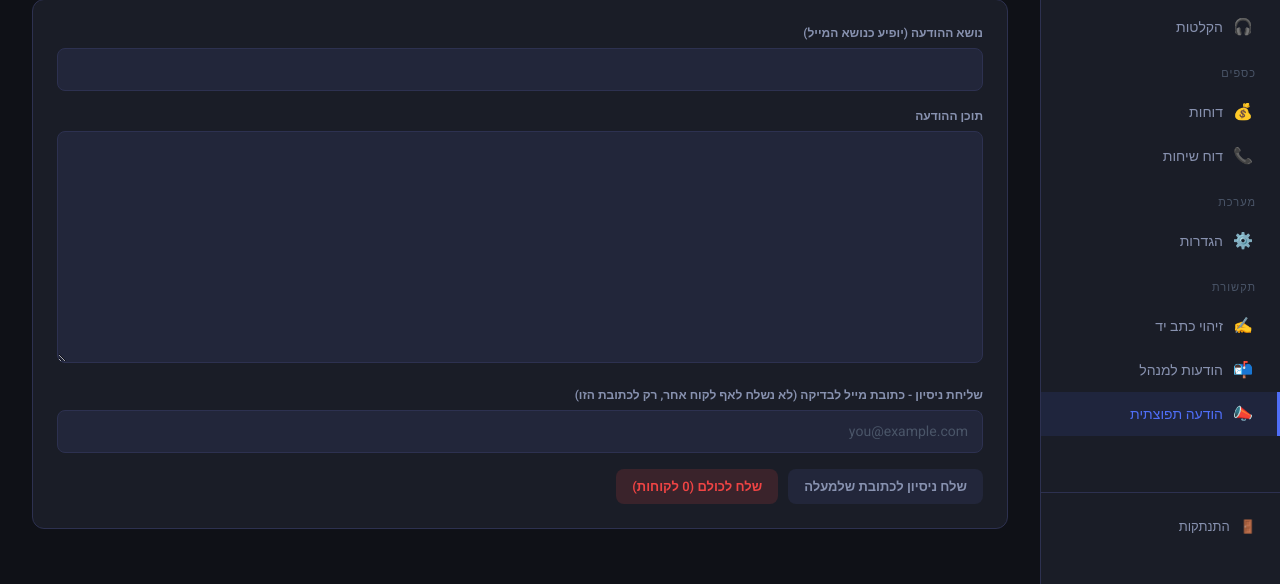
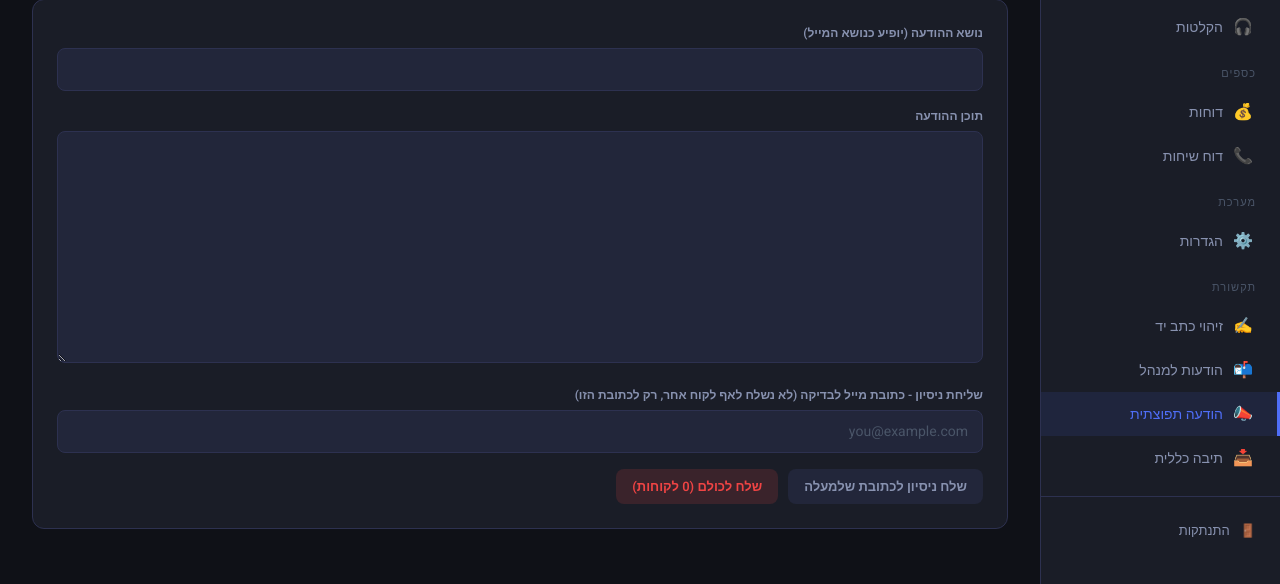
Before and after one commit to saryDavidovich/phone-transcription, a Flask app: page /admin/broadcast in a window 1280 px wide. Shown: the part 216-800 px from the top of the page. Run offline with Flask 3, Linux system fonts and the light colour scheme; a user stored in the database is signed in.

Commit message:
Add inbox link to admin sidebar

```diff
--- a/templates/admin/base.html
+++ b/templates/admin/base.html
@@ -223,6 +223,9 @@ textarea.form-input { resize:vertical; min-height:80px; }
     <a href="/admin/broadcast" class="nav-item {% if request.endpoint in ['admin.broadcast_message','admin.broadcast_test','admin.broadcast_send'] %}active{% endif %}">
       <span class="nav-icon">📣</span> הודעה תפוצתית
     </a>
+    <a href="/admin/inbox" class="nav-item {% if request.endpoint in ['admin.general_inbox'] %}active{% endif %}">
+      <span class="nav-icon">📥</span> תיבה כללית
+    </a>
   </nav>
   <div class="sidebar-bottom">
     <a href="/admin/logout" class="logout-btn">
```
